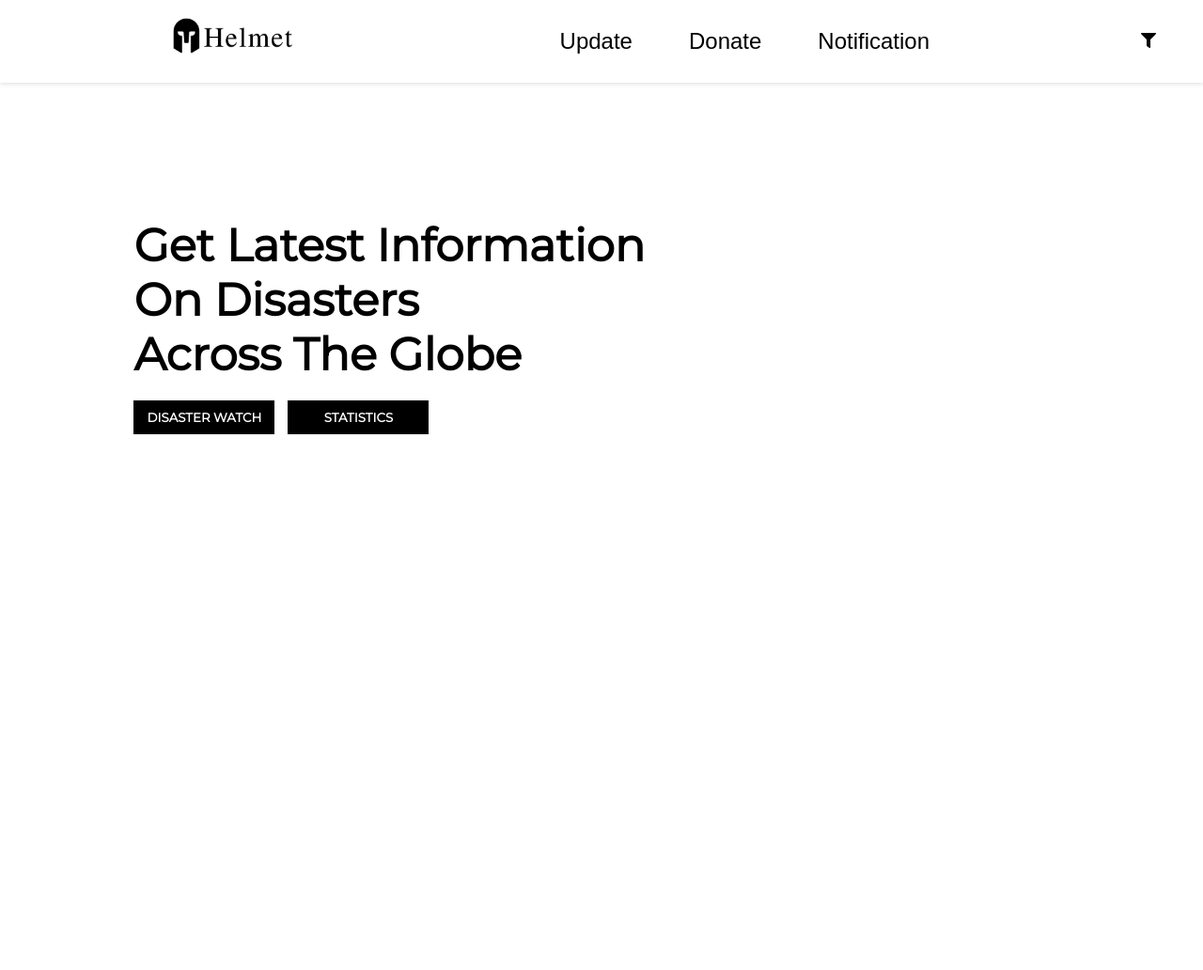
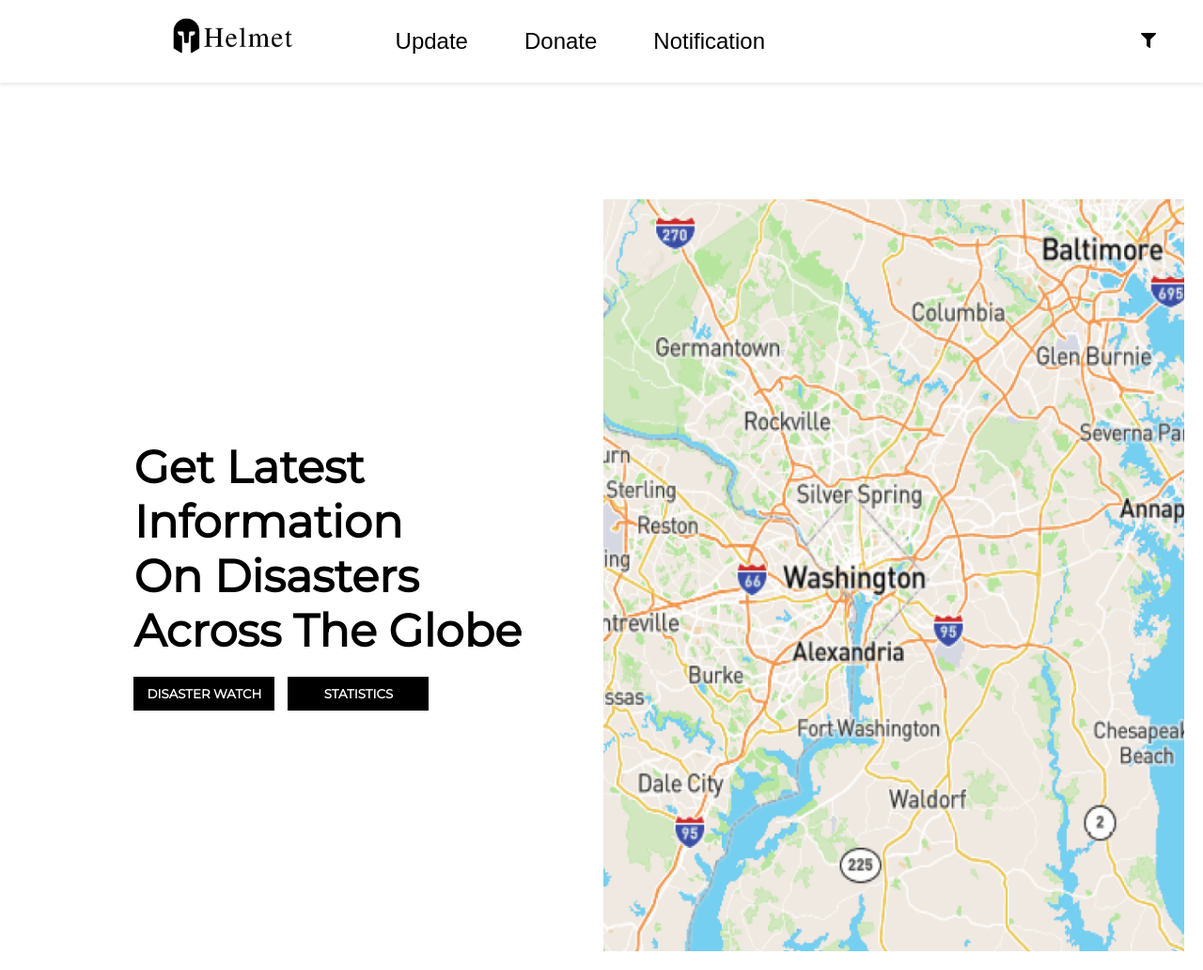
Before and after one commit to PyJim/helmet, a Flask app: page / in a window 1280 px wide. Shown: the whole page at 94% size. Before the commit the page ends 462 px from the top, so only its background shows below. Run offline with Flask 3, Linux system fonts and the light colour scheme.

Commit message:
fixed nav

```diff
--- a/static/css/style.css
+++ b/static/css/style.css
@@ -30,6 +30,7 @@ header {
     flex-grow: 1;
     display: flex;
     justify-content: center;
+    margin-right: 350px;
 }
 
 .Nav-links ul {
@@ -101,19 +102,16 @@ header {
 
 .map {
     position: relative;
-    width: 600px;
+    width: 700px;
     height: 800px;
-    position: fixed;
+    position: static;
+
 }
 
 .map img {
     width: 100%;
     height: 100%;
     transition: transform 0.3s ease-in-out;
-}
-
-.map:hover img {
-    transform: scale(1.1);
 }
 
 /* Animation on page load */
--- a/templates/index.html
+++ b/templates/index.html
@@ -12,7 +12,7 @@
         <button>STATISTICS</button>
     </div>
     <div class="map">
-
+        <img src="static\images\Map.png" alt="map">
     </div>
 </section>
 {% endblock %}
```
